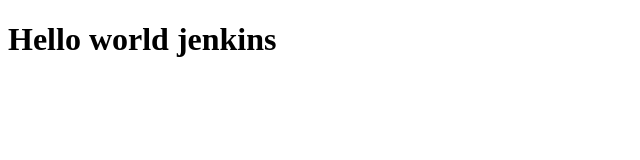
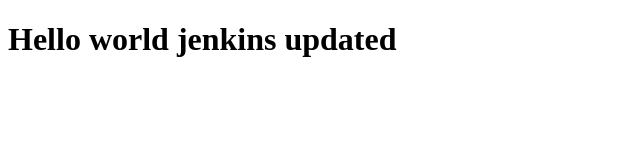
Before and after one commit to hoangnguyen208/aws-code-deploy, a plain HTML site: page index.html in a window 1280 px wide. Shown: the whole page, without its empty margins (0-640 px from the left). Drawn offline with Linux system fonts and the light colour scheme.

Commit message:
updated jenkins

```diff
--- a/index.html
+++ b/index.html
@@ -7,6 +7,6 @@
     <title>Hello world</title>
 </head>
 <body>
-    <h1>Hello world jenkins</h1>
+    <h1>Hello world jenkins updated</h1>
 </body>
 </html>
```
